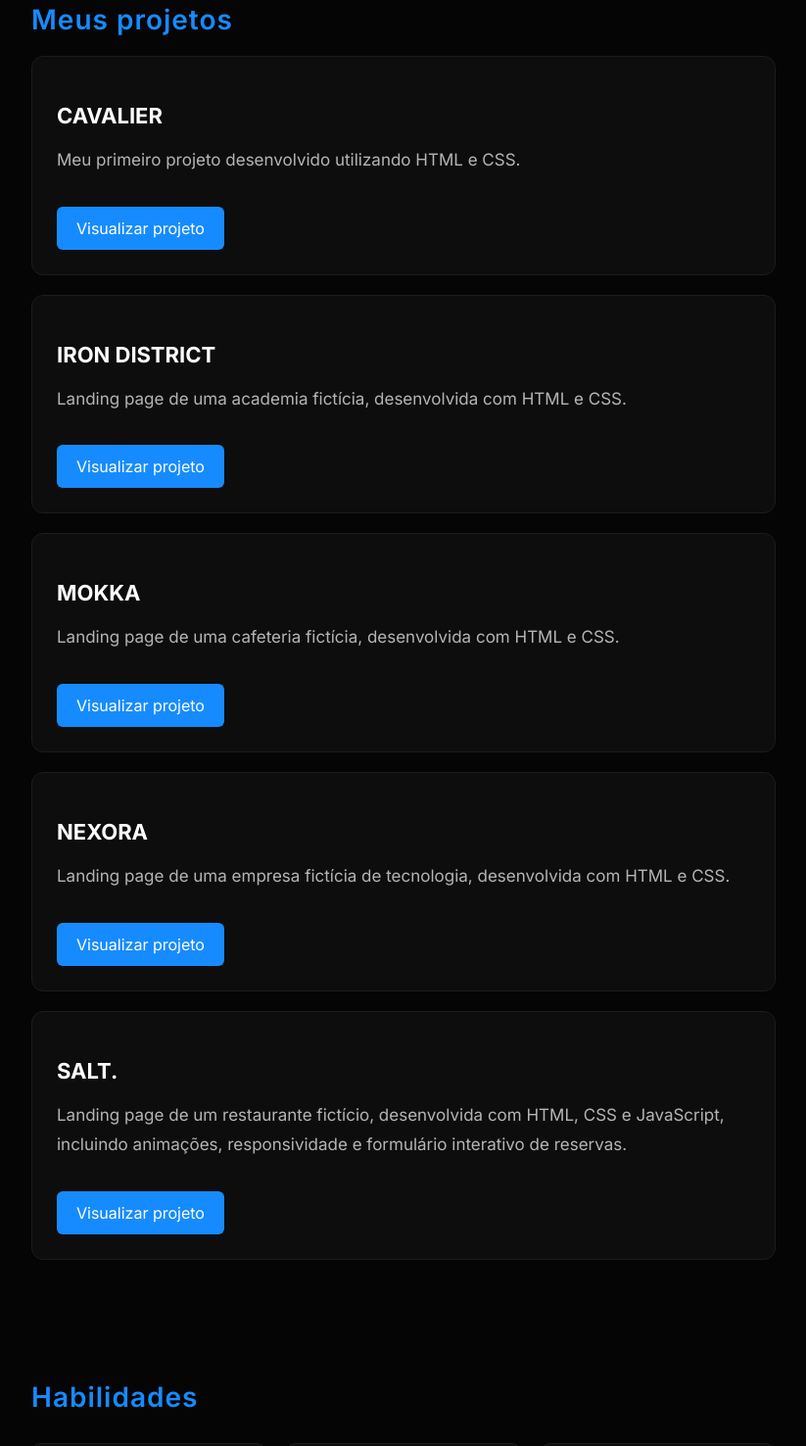
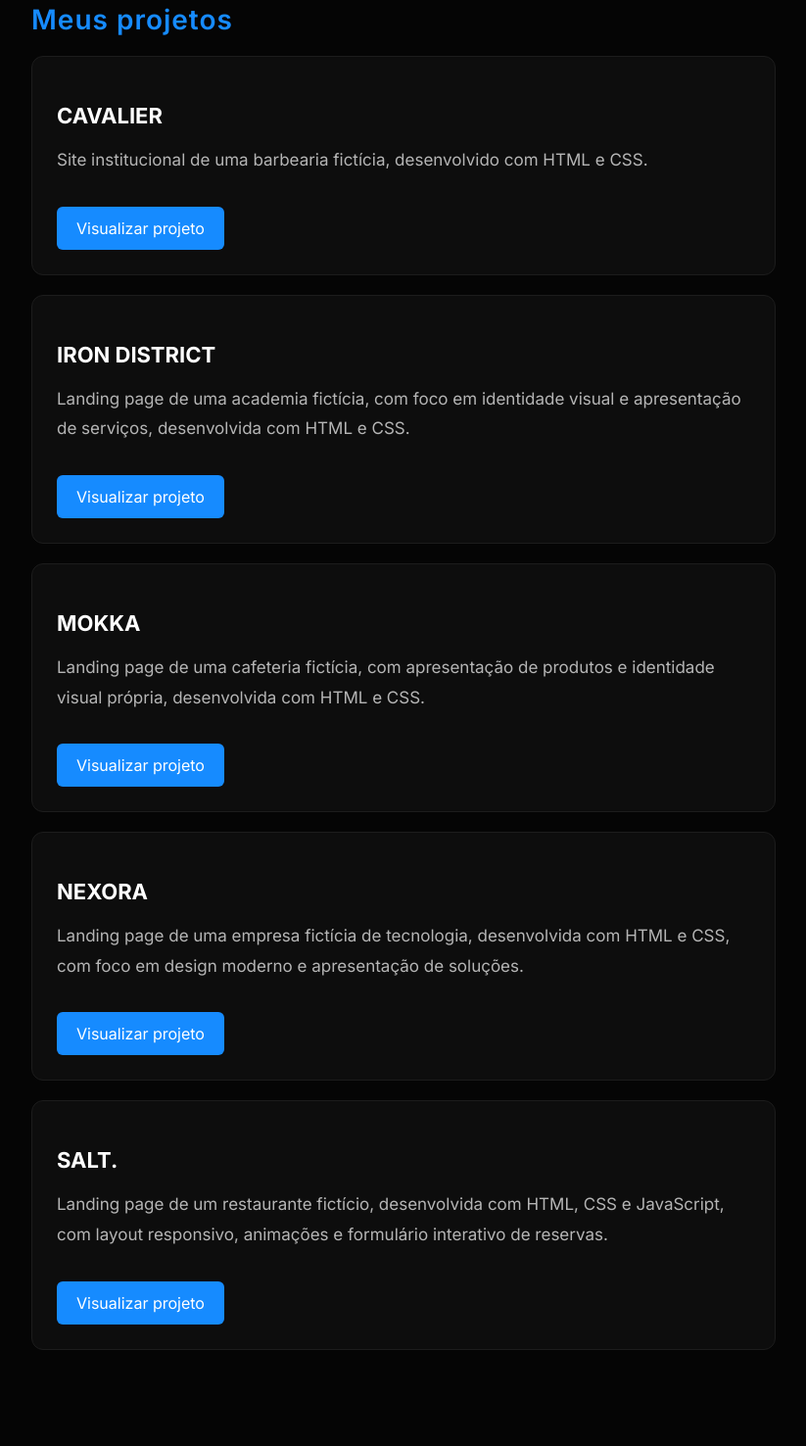
Before and after one commit to arthur-borg/meu-portfolio, a plain HTML site: page index.html in a window 1280 px wide. Shown: the part 866-2342 px from the top of the page at 98% size, without its empty margins (228-1051 px from the left). Drawn offline with Linux system fonts and the light colour scheme.

Commit message:
Add files via upload

```diff
--- a/index.html
+++ b/index.html
@@ -34,35 +34,35 @@ Gosto de desenvolver projetos próprios, explorar novas possibilidades e aprimor
     <h2>Meus projetos</h2>
 <div class="projeto">
     <h3>CAVALIER</h3>
-    <p>Meu primeiro projeto desenvolvido utilizando HTML e CSS.</p>
+    <p>Site institucional de uma barbearia fictícia, desenvolvido com HTML e CSS.</p>
 <a href="https://arthur-borg.github.io/cavalier/" target="_blank" class="botao-projeto">
     Visualizar projeto
 </a>
 </div>
 <div class="projeto">
     <h3>IRON DISTRICT</h3>
-    <p>Landing page de uma academia fictícia, desenvolvida com HTML e CSS.</p>
+    <p>Landing page de uma academia fictícia, com foco em identidade visual e apresentação de serviços, desenvolvida com HTML e CSS.</p>
     <a href="https://arthur-borg.github.io/iron-district/" target="_blank" class="botao-projeto">
         Visualizar projeto
     </a>
 </div>
 <div class="projeto">
     <h3>MOKKA</h3>
-    <p>Landing page de uma cafeteria fictícia, desenvolvida com HTML e CSS.</p>
+    <p>Landing page de uma cafeteria fictícia, com apresentação de produtos e identidade visual própria, desenvolvida com HTML e CSS.</p>
     <a href="https://arthur-borg.github.io/mokka/" target="_blank" class="botao-projeto">
         Visualizar projeto
     </a>
 </div>
 <div class="projeto">
     <h3>NEXORA</h3>
-    <p>Landing page de uma empresa fictícia de tecnologia, desenvolvida com HTML e CSS.</p>
+    <p>Landing page de uma empresa fictícia de tecnologia, desenvolvida com HTML e CSS, com foco em design moderno e apresentação de soluções.</p>
     <a href="https://arthur-borg.github.io/nexora/" target="_blank" class="botao-projeto">
         Visualizar projeto
     </a>
 </div>
 <div class="projeto">
     <h3>SALT.</h3>
-    <p>Landing page de um restaurante fictício, desenvolvida com HTML, CSS e JavaScript, incluindo animações, responsividade e formulário interativo de reservas.</p>
+    <p>Landing page de um restaurante fictício, desenvolvida com HTML, CSS e JavaScript, com layout responsivo, animações e formulário interativo de reservas.</p>
     <a href="https://arthur-borg.github.io/salt-restaurante/" target="_blank" class="botao-projeto">
         Visualizar projeto
     </a>
@@ -88,7 +88,7 @@ Gosto de desenvolver projetos próprios, explorar novas possibilidades e aprimor
 </section>
 <section id="contato">
     <h2>Contato</h2>
-    <p>Gostou do meu trabalho? Entre em contato comigo!</p>
+    <p>Gostou do meu trabalho? Entre em contato comigo! </p>
 <a href="mailto:borgesarthur2013@hotmail.com" class="botao-projeto">
     Enviar e-mail
 </a>
```
